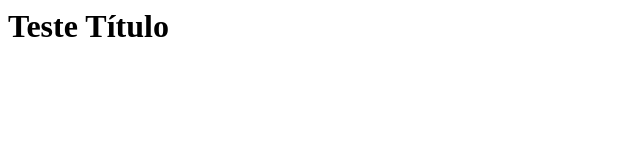
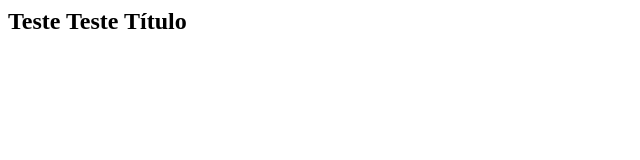
Before and after one commit to dallisonlima/repo-fran-teste, a plain HTML site: page index.html in a window 1280 px wide. Shown: the whole page, without its empty margins (0-640 px from the left). Drawn offline with Linux system fonts and the light colour scheme.

Commit message:
Mudando o h1

```diff
--- a/index.html
+++ b/index.html
@@ -1 +1 @@
-<h1> Teste Título </h1>
+<h2>Teste Teste Título </h2>
```
